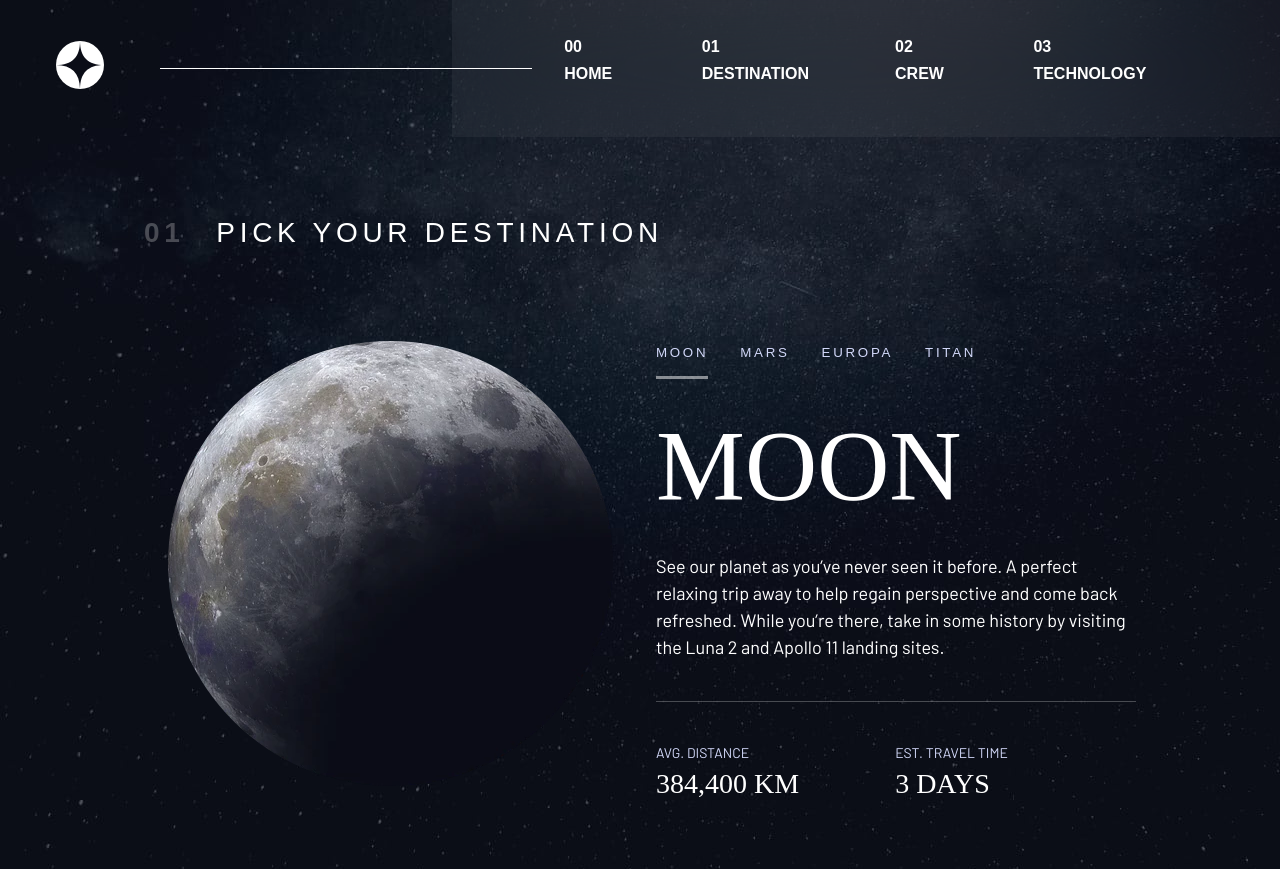
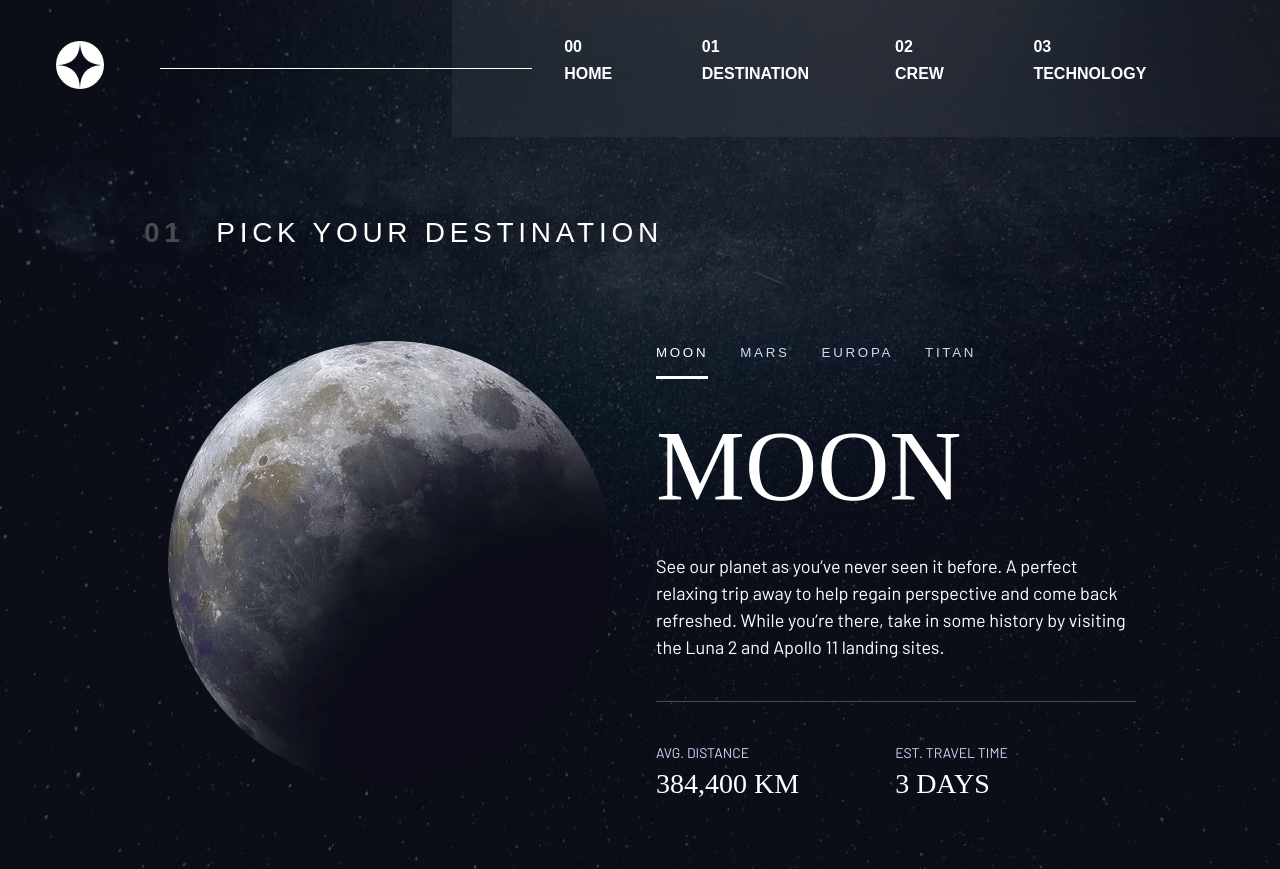
Before and after one commit to nickonyi/Space-tourism-website, a website: page destination.html in a window 1280 px wide. Both pictures are taken after a click on the tab "MOON". Drawn offline with nearby package versions, Linux system fonts and the light colour scheme; a web font is replaced by a local one.

Commit message:
Space tourism website

```diff
--- a/css/style.css
+++ b/css/style.css
@@ -555,6 +555,7 @@
     @media(min-width:64rem) {
         .destination {
             background: url('../assets/destination/background-destination-desktop.jpg');
+            background-size: cover;
         }
     }
     /*crew*/
--- a/scripts/tab.js
+++ b/scripts/tab.js
@@ -46,23 +46,38 @@ function changeTabPanel(e) {
     const targetContainer = targetTab.parentNode;
     const mainContainer = targetContainer.parentNode;
 
-    targetContainer
-        .querySelector('[aria-selected="true"]')
-        .setAttribute("aria-selected", false);
+    targetContainer.querySelector('[aria-selected="true"]').setAttribute("aria-selected", true);
+    targetTab.setAttribute("aria-selected", true);
 
-    mainContainer.querySelectorAll('[role="tabpanel"]')
-        .forEach(tabpanel => tabpanel
-            .setAttribute("hidden", true));
-    mainContainer
-        .querySelector([`#${targetPanel}`])
-        .removeAttribute('hidden');
+    hideContent(mainContainer, '[role="tabpanel"]');
+    hideContent(mainContainer, 'picture');
+    showContent(mainContainer, [`#${targetPanel}`]);
+    showContent(mainContainer, [`#${targetImage}`]);
+    // mainContainer
+    //     .querySelectorAll('[role="tabpanel"]')
+    //     .forEach((panel) => panel.setAttribute("hidden", true));
+    // mainContainer
+    //     .querySelector([`#${targetPanel}`])
+    //     .removeAttribute('hidden');
 
-    mainContainer
-        .querySelectorAll('picture')
-        .forEach(pic => pic.setAttribute("hidden", true));
-    mainContainer
-        .querySelector([`#${targetImage}`])
-        .removeAttribute('hidden');
+    // mainContainer
+    //     .querySelectorAll('picture')
+    //     .forEach(pic => pic.setAttribute("hidden", true));
+    // mainContainer
+    //     .querySelector([`#${targetImage}`])
+    //     .removeAttribute('hidden');
 
 
 }
+
+function hideContent(parent, content) {
+    parent.querySelectorAll(content)
+        .forEach(item => item
+            .setAttribute("hidden", true));
+}
+
+function showContent(parent, img) {
+    parent
+        .querySelector(img)
+        .removeAttribute('hidden');
+}
```
